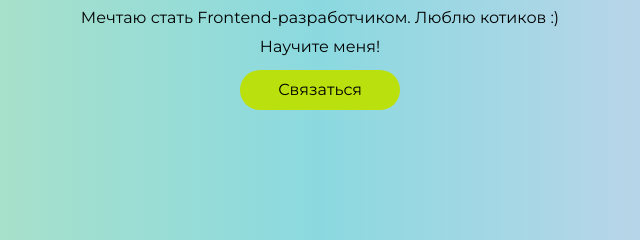
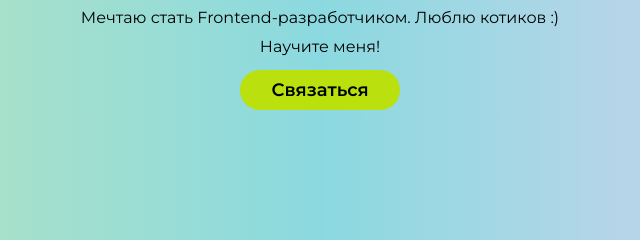
Before and after one commit to Valkiiiriya/frontend-practice, a plain HTML site: page task1-visit-card/index.html in a window 1280 px wide. Shown: the part 413-653 px from the top of the page, 320-960 px from the left. Drawn offline with Linux system fonts and the light colour scheme.

Commit message:
доработка кнопки связаться

```diff
--- a/task1-visit-card/index.html
+++ b/task1-visit-card/index.html
@@ -5,7 +5,7 @@
   <meta charset="UTF-8">
   <meta name="viewport" content="width=device-width, initial-scale=1.0">
   <link rel="stylesheet" href="style.css">
-  <title>Document</title>
+  <title>Визитка. Task 1</title>
 </head>
 
 <body>
--- a/task1-visit-card/style.css
+++ b/task1-visit-card/style.css
@@ -38,6 +38,8 @@ img {
   border-radius: 20px;
   background-color: rgb(186, 224, 13);
   margin: 0 auto;
+  font-size: 18px;
+  font-weight: 600;
 }
 
 .contacts_btn:hover {
@@ -45,8 +47,11 @@ img {
   transition: 0.5s;
 }
 
-a {
+.contacts_btn a {
   display: block;
+  width: 100%;
+  /*height: 100%;*/
+  padding: 11px 0;
   text-decoration: none;
   user-select: none;
   color: #000;
```
